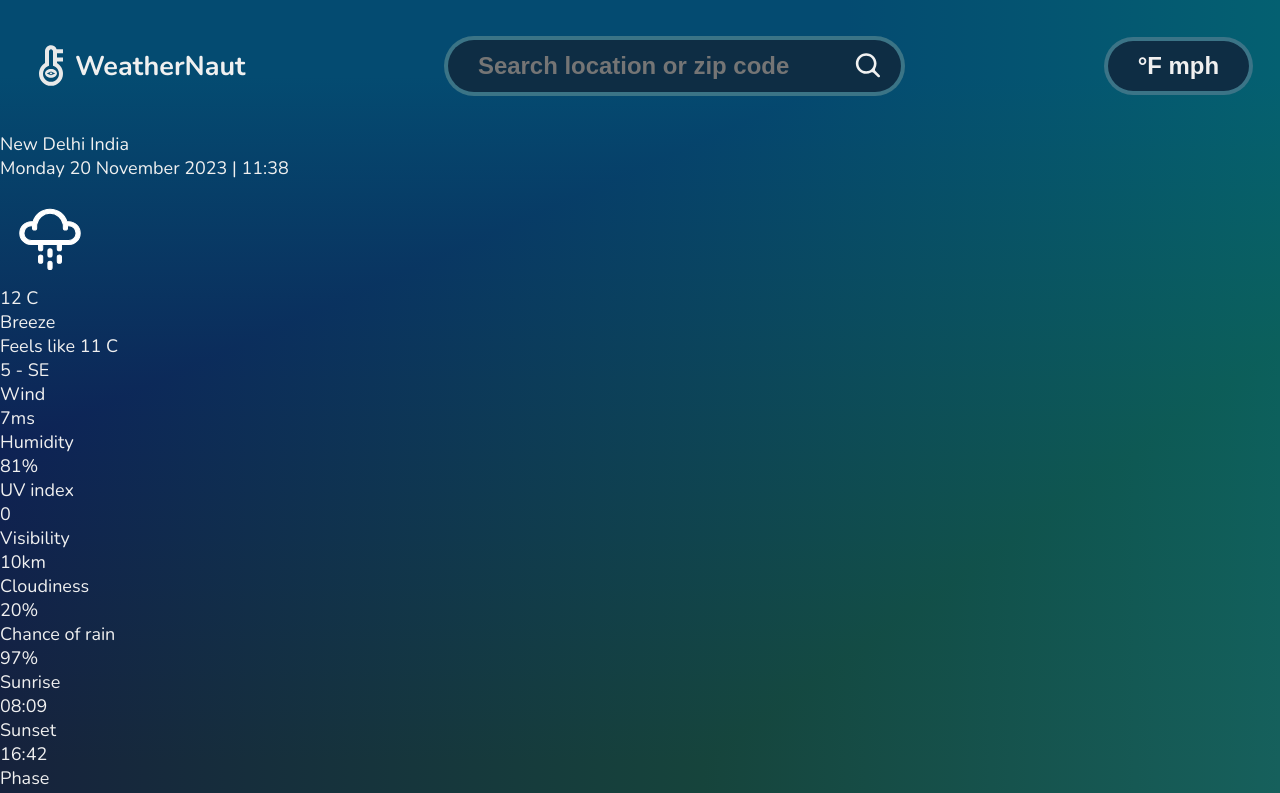
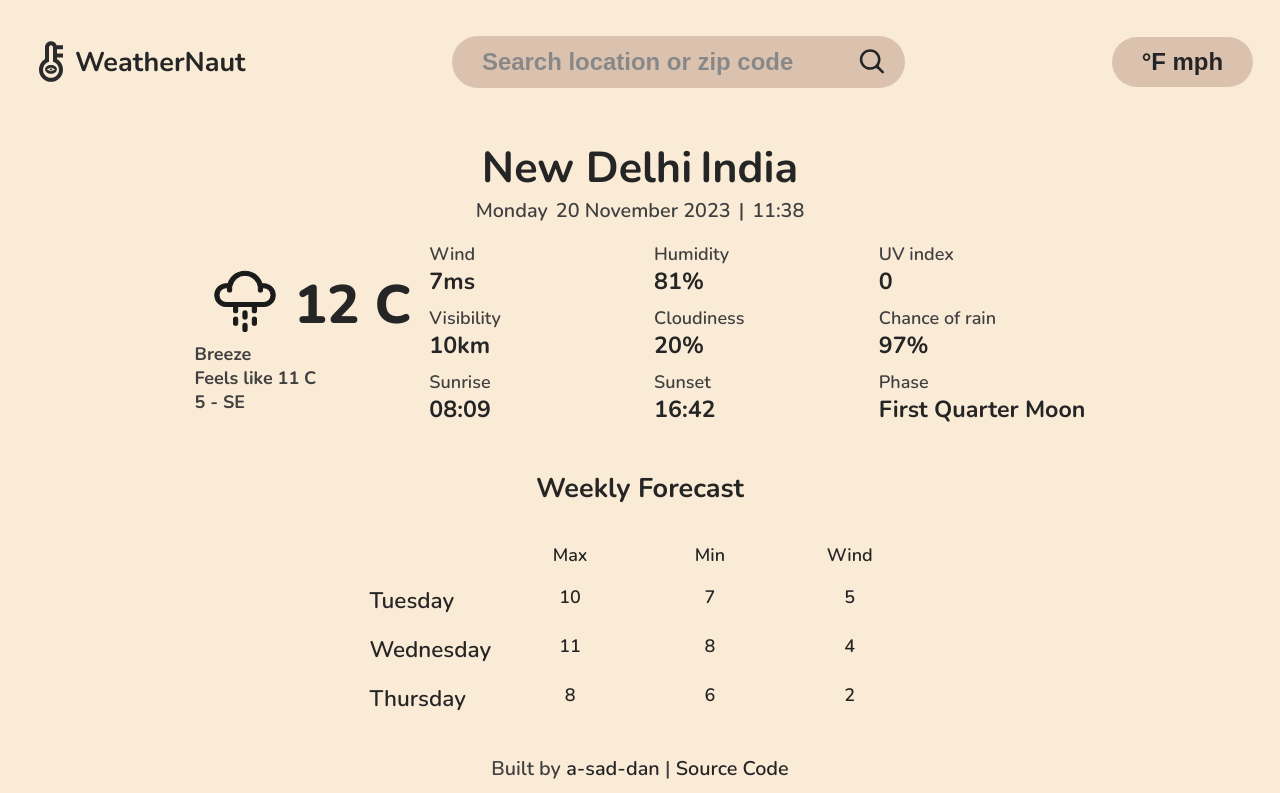
Before and after one commit to a-sad-dan/weatherNaut, a website built with webpack: page src/index.html in a window 1280 px wide. Shown: the top 793 px of the page. Built offline with nearby package versions, Linux system fonts and the light colour scheme; no server answers; a web font is replaced by a local one.

Commit message:
layout + light-mode

```diff
--- a/src/style.css
+++ b/src/style.css
@@ -11,20 +11,28 @@
     font-size: 18px;
     --white: #f0f0f0;
     --off-white: #E5E95E5;
-    --grey: #b2b2b2;
+    --grey: #cfcfcf;
     --dark-green: #0A2E25;
     --border-color: #80DFEC66;
 
     --dark-green: #0E2D44;
+    font-weight: 600;
+}
+
+@media (prefers-color-scheme:light) {
+    body {
+        filter: invert(0.9);
+        background: antiquewhite !important;
+    }
 }
 
 body {
-    background: linear-gradient(90deg, #012215 0%, #00605C 100%);
     color: var(--white);
     font-family: 'Nunito', sans-serif;
 
-    background:  linear-gradient(0deg, #16003C 4.92%, #044B71 90.38%), linear-gradient(90deg, #012215 0%, #00605C 100%);
-    background-blend-mode: lighten, normal;
+    background: linear-gradient(-10deg, #16003C 4.92%, #044B71 90.38%);
+    /* dark-light mode transition */
+    transition: 0.4s ease-in-out;
 
 }
 
@@ -34,7 +42,14 @@ body {
     display: flex;
     flex-direction: column;
     justify-content: space-between;
+    overflow-y: scroll;
+
 }
+
+.page-wrapper::-webkit-scrollbar {
+    width: 0px;
+}
+
 
 
 #top-bar {
@@ -42,6 +57,8 @@ body {
     align-items: center;
     justify-content: space-between;
     padding: 2rem 1.5rem;
+    position: sticky;
+    top: 0;
 }
 
 #top-bar>* {
@@ -64,28 +81,40 @@ body {
     color: var(--white);
     padding: 0 1em;
     border-radius: 32px 0 0 32px;
-    /* border: 2px solid var(--white); */
-    border: 4px solid var(--border-color);
+    /* border: 4px solid var(--border-color); */
+    border: unset;
     border-right: unset;
     min-width: 320px;
     font-size: 1.33rem;
     font-weight: 600;
     padding: 0.45em 1.25em;
+    outline: none;
 }
 
 button {
     cursor: pointer;
 }
 
+form:focus-within {
+    outline: 4px solid var(--border-color);
+    border-radius: 32px;
+}
+
+button#search:focus {
+    border-left: 4px solid var(--border-color);
+}
+
 button#search {
     background: var(--dark-green);
     /* border: 2px solid var(--white); */
-    border: 4px solid var(--border-color);
+    /* border: 4px solid var(--border-color); */
+    border: unset;
 
     border-radius: 0 32px 32px 0;
     border-left: 0;
     display: flex;
     padding: 0.45em 1.25em;
+    outline: none;
 }
 
 button#search img {
@@ -95,18 +124,23 @@ button#search img {
 
 button#unit {
     border-radius: 32px;
-    border: 4px solid rgba(128, 223, 236, 0.40);
     background: var(--dark-green);
+    border: unset;
     color: var(--white);
     padding: 0.45em 1.25em;
     font-size: 1.2rem;
     font-weight: 600;
     font-size: 1.33rem;
+    outline: unset;
+}
 
+
+button#unit:focus {
+    outline: 4px solid var(--border-color);
 }
 
 button#unit:active {
-    border-style: inset;
+    outline-style: inset;
 }
 
 footer {
@@ -128,7 +162,97 @@ a:hover {
     text-underline-offset: 4px;
 }
 
-footer .greyed-text {
-    color: var(--grey);
+footer {
     font-size: 1.1rem;
 }
+
+.greyed-text {
+    color: var(--grey);
+}
+
+
+/* -----------Main Styles------------ */
+
+
+#main-content {
+    display: flex;
+    flex-direction: column;
+    align-items: center;
+    gap: 1em;
+}
+
+#result-name {
+    font-size: 2.4rem;
+    font-weight: 700;
+}
+
+
+#date-info {
+    text-align: center;
+    font-size: 1.1rem;
+}
+
+#result-name,
+#date-info {
+    display: flex;
+    gap: 8px;
+    justify-content: center;
+}
+
+#weather-info {
+    font-weight: 700;
+}
+
+
+section#current-info {
+    display: flex;
+    gap: 1rem;
+}
+
+
+#weather-info_primary {
+    display: flex;
+    align-items: end;
+    font-weight: 800;
+
+}
+
+#temperature {
+    font-size: 3rem;
+    font-weight: 800;
+}
+
+
+section#secondary-info {
+    display: grid;
+    grid-template-columns: repeat(3, 1fr);
+    gap: 0.5em 1em
+}
+
+.secondary-info_heading {
+    font-size: 1rem;
+    color: var(--grey);
+}
+
+#forecast-info h2 {
+    margin: 1em 0;
+    text-align: center;
+}
+
+.secondary-info_detail {
+    font-size: 1.29rem;
+    font-weight: 700;
+}
+
+div[data-day] {
+    display: grid;
+    grid-template-columns: repeat(4, 1fr);
+    gap: 1em;
+    padding: 0.5rem 0;
+    justify-items: center;
+}
+
+div[data-day] .day {
+    justify-self: baseline;
+    font-size: 1.25rem;
+}
```
